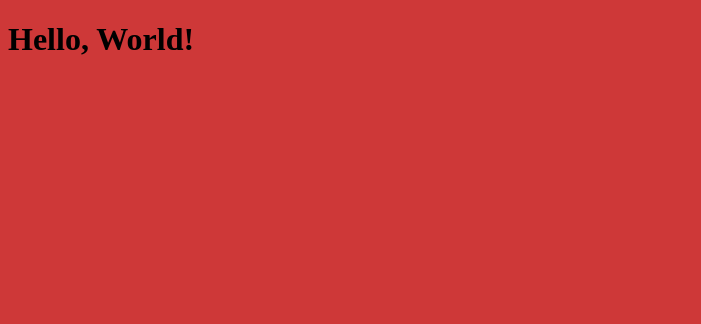
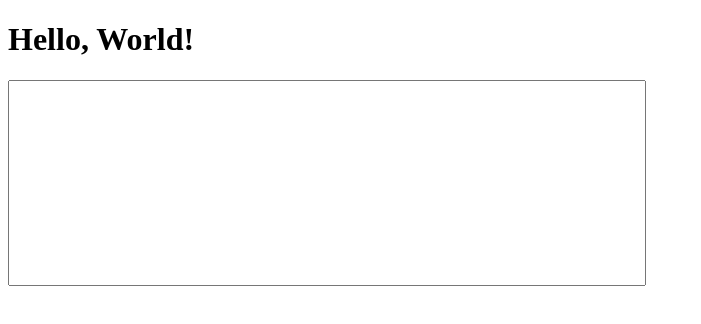
Before and after one commit to haruto17/memo-app, a plain HTML site: page public/index.html in a window 1280 px wide. Shown: the whole page, without its empty margins (0-701 px from the left). Drawn offline with Linux system fonts and the light colour scheme.

Commit message:
入力部分の表示テスト

```diff
--- a/public/index.html
+++ b/public/index.html
@@ -7,5 +7,8 @@
   </head>
   <body>
     <h1>Hello, World!</h1>
+    <div>
+      <textarea></textarea>
+    </div>
   </body>
 </html>
--- a/public/style.css
+++ b/public/style.css
@@ -1,3 +1,9 @@
 body {
-    background: rgb(206, 56, 56);
+    background: rgb(255, 255, 255);
 }
+
+textarea {
+    resize: none;
+    width: 50%;
+    height: 200px;
+}
```
